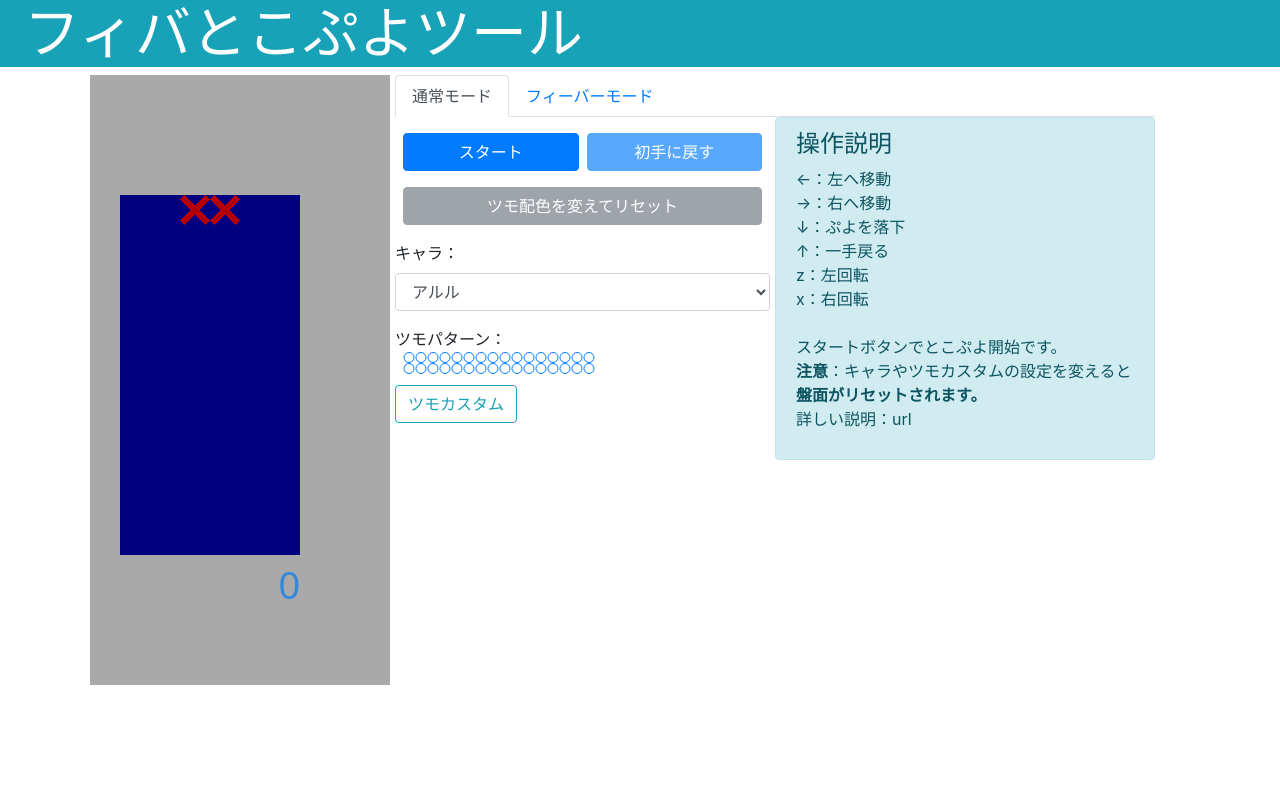
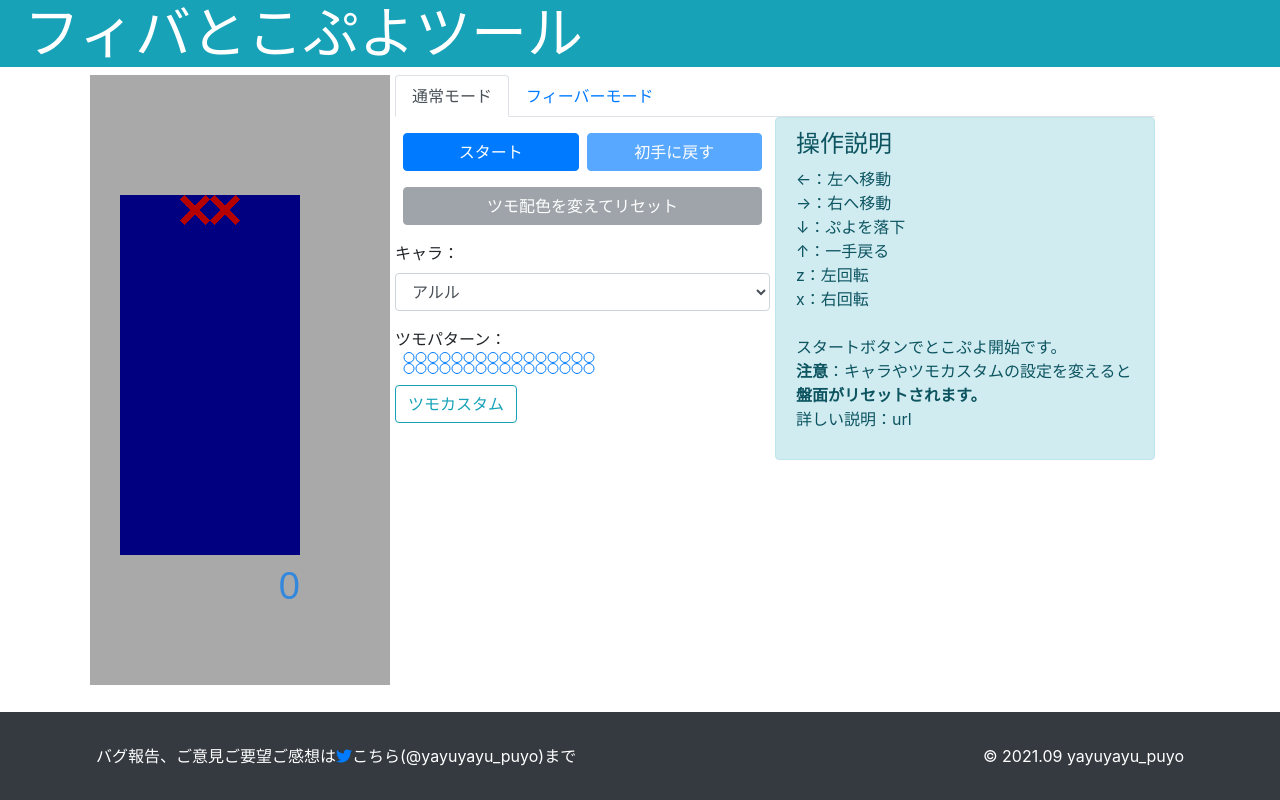
Before and after one commit to yousayT/fivsim, a React (Create React App) app: page / in a window 1280 px wide. Built offline with nearby package versions, Linux system fonts and the light colour scheme.

Commit message:
set footer

```diff
--- a/public/index.html
+++ b/public/index.html
@@ -25,6 +25,7 @@
       Learn how to configure a non-root public URL by running `npm run build`.
     -->
     <link rel="stylesheet" href="https://stackpath.bootstrapcdn.com/bootstrap/4.5.0/css/bootstrap.min.css" crossorigin="anonymous">
+    <link rel="stylesheet" href="https://use.fontawesome.com/releases/v5.6.3/css/all.css">
     <title>フィバとこぷよツール</title>
   </head>
   <body>
--- a/src/App.css
+++ b/src/App.css
@@ -36,3 +36,25 @@
     transform: rotate(360deg);
   }
 }
+
+.wrapper {
+  display: flex;
+  flex-flow: column;
+  min-height: 100vh;
+}
+
+.main {
+  flex: 1;
+}
+
+.fa-twitter {
+  color: #007bff;
+}
+
+footer a {
+  color: white;
+}
+
+footer a:hover {
+  color: white;
+}
--- a/src/App.js
+++ b/src/App.js
@@ -5,9 +5,15 @@ import Switch from './puyo/Switch'
 function App() {
 
   return (
-    <div>
+    <div className='wrapper'>
       <h1 className="bg-info text-white display-4 px-4">フィバとこぷよツール</h1>
-      <Switch/>
+      <div className='main'>
+        <Switch/>
+      </div>
+      <footer className='bg-dark text-white py-3 mt-3'>
+        <p className='text-left px-5 mx-5 float-left pt-3'>バグ報告、ご意見ご要望ご感想は<a href="https://twitter.com/yayuyayu_puyo"><span className='fab fa-twitter'></span>こちら(@yayuyayu_puyo)</a>まで</p>
+        <p className='text-right px-5 mx-5 pt-3'>©︎ 2021.09 yayuyayu_puyo</p>
+      </footer>
     </div>
   );
 }
--- a/src/puyo/Switch.js
+++ b/src/puyo/Switch.js
@@ -30,7 +30,8 @@ function Switch() {
     <div>
       <div style={{
           width: '1100px',
-          margin: 'auto'
+          margin: 'auto',
+          display: 'block'
         }}>
         <div style={{
             width:'300px',
```
Also changed, not shown: public/manifest.json.
